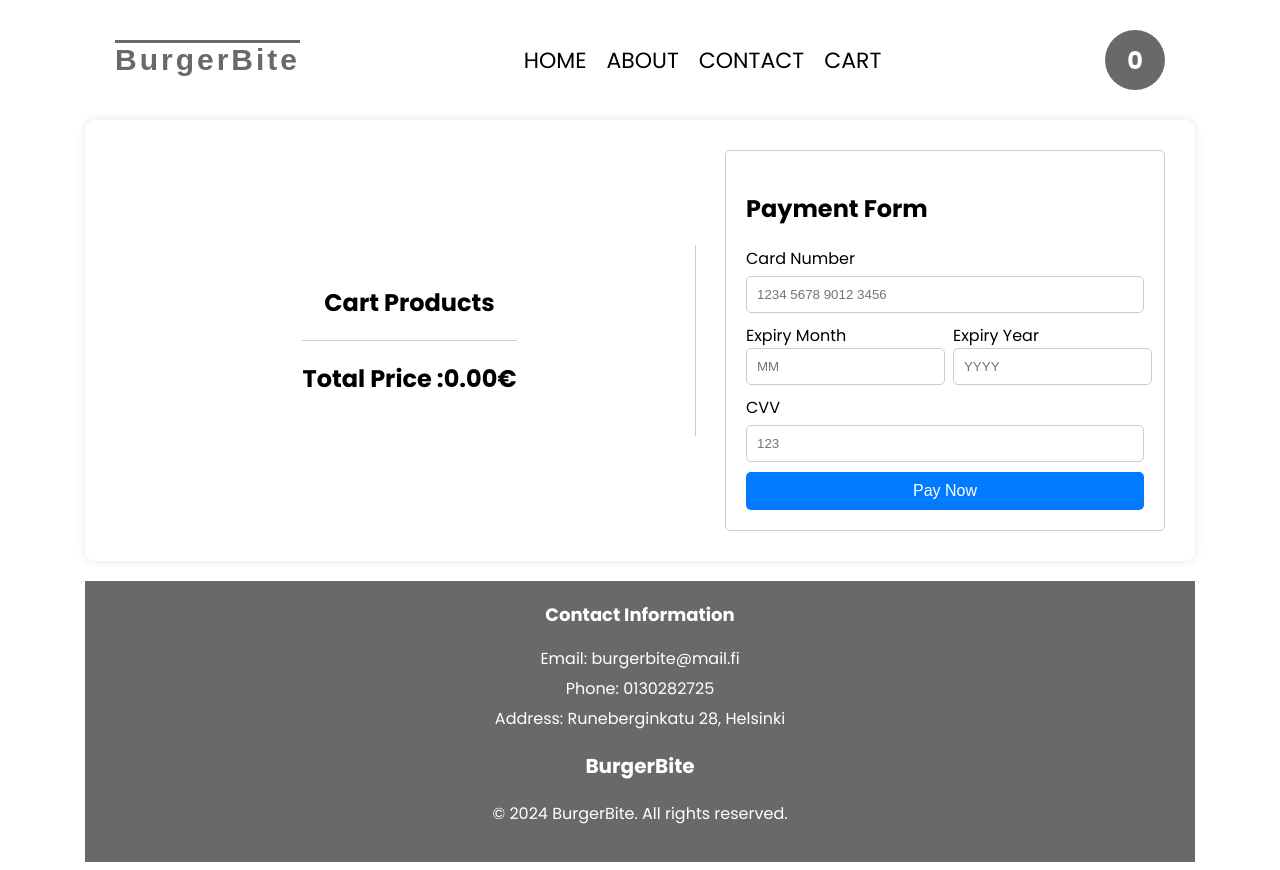
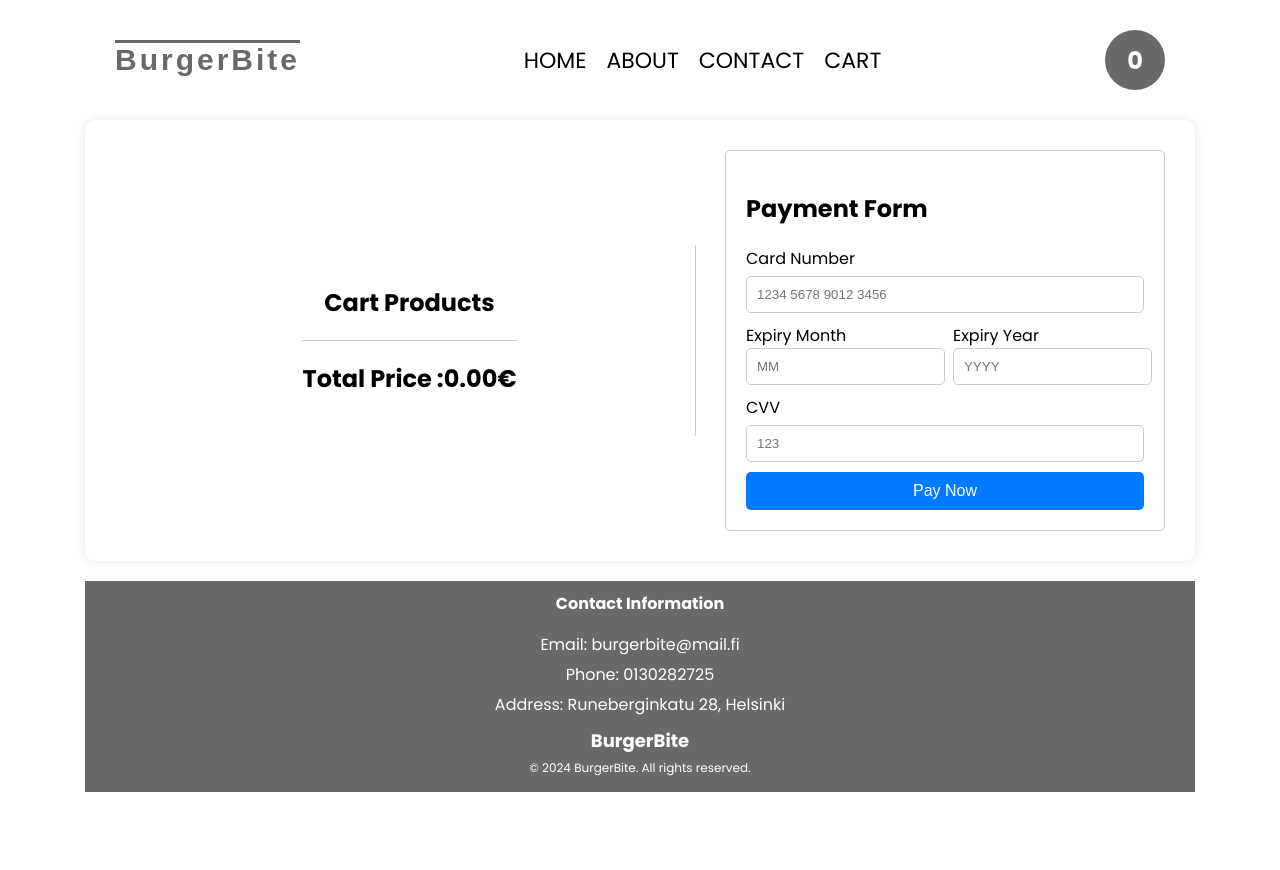
Before and after one commit to mohamedsharrif/BurgerBites, a React (Create React App) app: page /cart in a window 1280 px wide. After the commit the page ends 800 px from the top, so only its background shows below. Built offline with nearby package versions, Linux system fonts and the light colour scheme.

Commit message:
Adjust footer styles

```diff
--- a/src/style.css
+++ b/src/style.css
@@ -277,32 +277,41 @@ a {
 
 
 
-   .footer-container {
+  .footer-container {
     background-color: #696969;
     color: #fff;
-    padding: 20px;
+    padding: 10px;
     text-align: center;
     margin-top: 20px;
   }
 
   .contact-info {
-    margin-bottom: 20px;
+    margin-bottom: 10px;
   }
 
   .contact-info h3 {
     margin-top: 0;
+    font-size: 16px;
+  }
+
+  .contact-info p {
+    margin: 3px 0;
+  }
+
+  .restaurant-name {
+    margin-top: 10px;
+    font-weight: bold;
     font-size: 18px;
   }
 
-  .contact-info p {
+  .footer-container p {
     margin: 5px 0;
   }
 
-  .restaurant-name {
-    margin-top: 20px;
-    font-weight: bold;
-    font-size: 20px;
+  .footer-container .copyright {
+    font-size: 12px;
   }
+
 
   .about-container {
     background-color: #f9f9f9;
```
